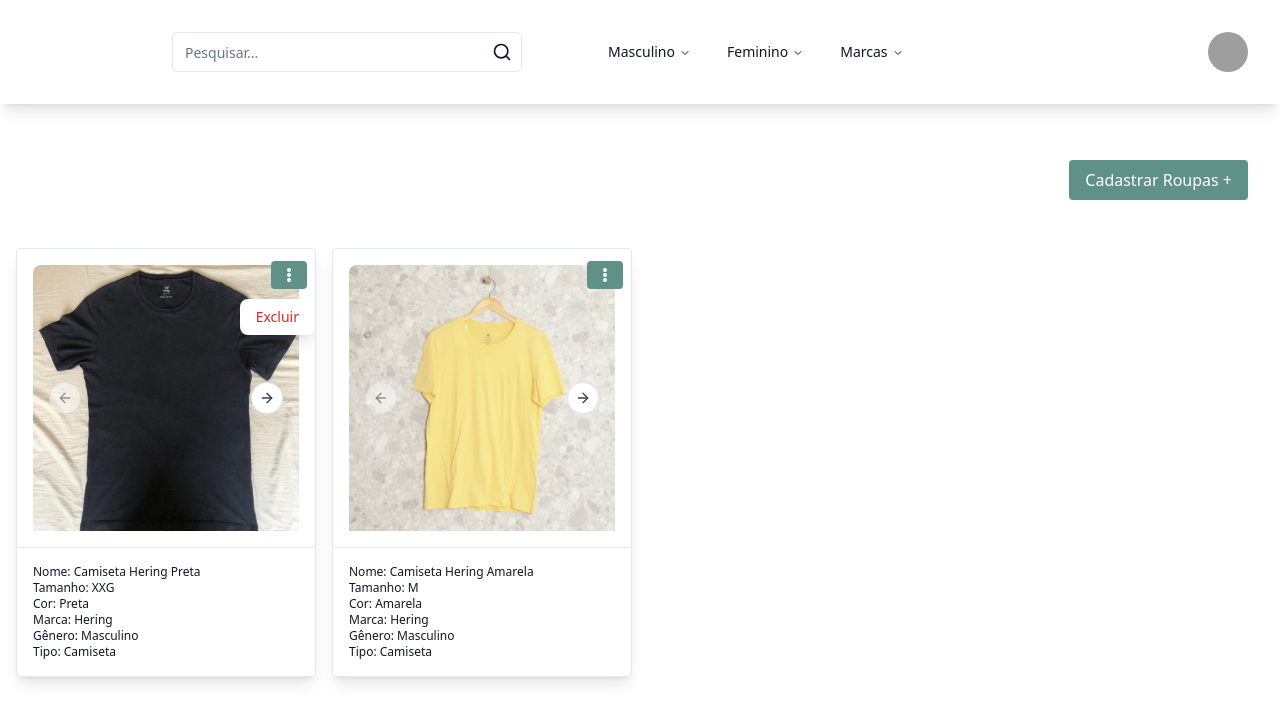
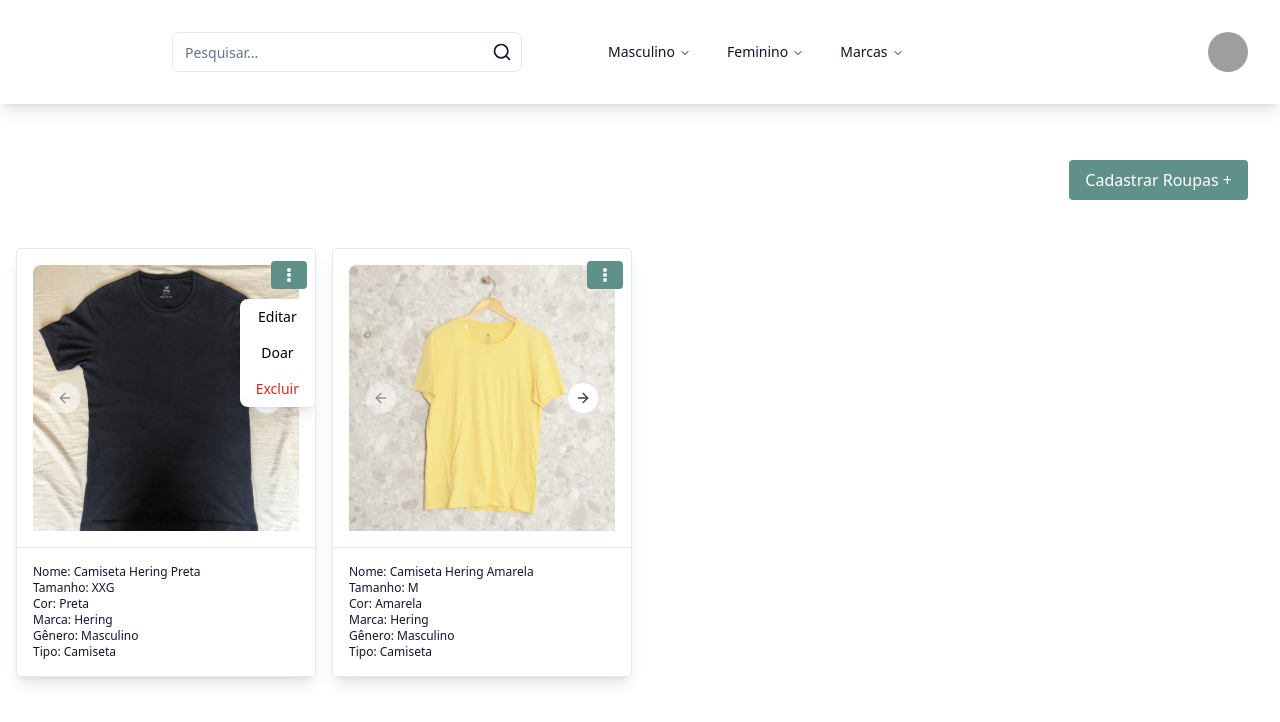
Before and after one commit to LittleCharles/UPX-III, a React (Vite) app: page /closet in a window 1280 px wide. Both pictures are taken after a click on the button 289 px from the left and 275 px from the top of the page. Shown: the top 722 px of the page. Built offline with nearby package versions, Linux system fonts and the light colour scheme; grey boxes are pictures that could not be loaded.

Commit message:
botoes editar e doar adicionados(sem funcionalidade)

```diff
--- a/src/pages/Closet.jsx
+++ b/src/pages/Closet.jsx
@@ -102,7 +102,7 @@ export function Closet() {
                     style={{ marginRight: "8px" }}
                     onClick={() => toggleMenu(index)}
                   >
-                    {/* Ícone de três pontos na vertical */}
+
                     <svg
                       xmlns="http://www.w3.org/2000/svg"
                       className="h-5 w-5"
@@ -116,7 +116,16 @@ export function Closet() {
                   </button>
                   {showMenuIndex === index && (
                     <div className="bg-white rounded-lg shadow-lg absolute mt-2 right-0">
-                      {/* ... (Botões Editar e Doar - igual ao código original) ... */}
+                                            <button
+                        className="block px-4 py-2 text-sm text-black hover:text-green-500 w-full"
+                      >
+                        Editar
+                      </button>
+                      <button
+                        className="block px-4 py-2 text-sm text-black hover:text-green-500 w-full"
+                      >
+                        Doar
+                      </button>
                       <button
                         className="block px-4 py-2 text-sm text-red-600 hover:bg-red-100 w-full"
                         onClick={() => deleteItem(index)}
```
